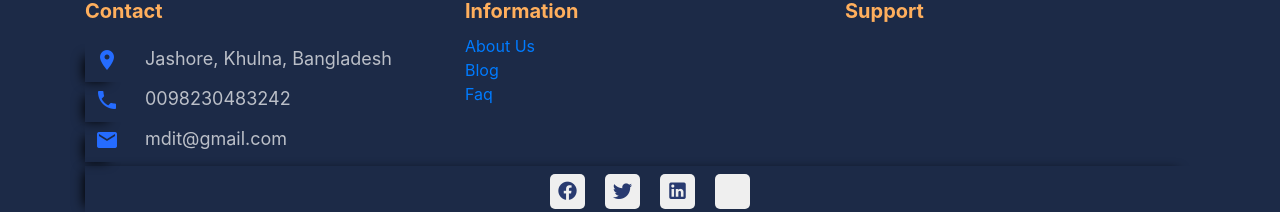
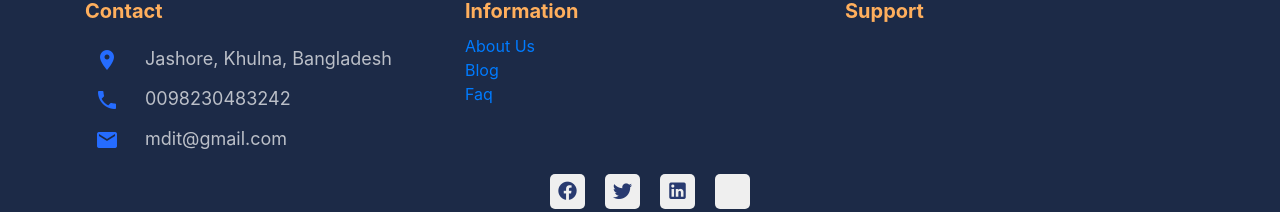
Before and after one commit to ashiqulemu/simple-theme, a Vue app: page /blog-details in a window 1280 px wide. Shown: the part 2355-2567 px from the top of the page. Built offline with nearby package versions, Linux system fonts and the light colour scheme.

Commit message:
Content editing

```diff
--- a/src/assets/sass/juhurul.scss
+++ b/src/assets/sass/juhurul.scss
@@ -18,7 +18,7 @@
       width: 40px;
       color: $primary;
       font-size: 24px;
-      box-shadow: -9px 7px 12px -8px darken($primary,70%);
+      //box-shadow: -9px 7px 12px -8px darken($primary,70%);
       padding-left: 10px;
     }
 
@@ -42,7 +42,7 @@
     }
 
     .icon-section{
-      box-shadow: -9px -3px 12px -8px  darken($primary,70%);
+      //box-shadow: -9px -3px 12px -8px  darken($primary,70%);
       justify-content: center;
 
       .media-icon{
```
